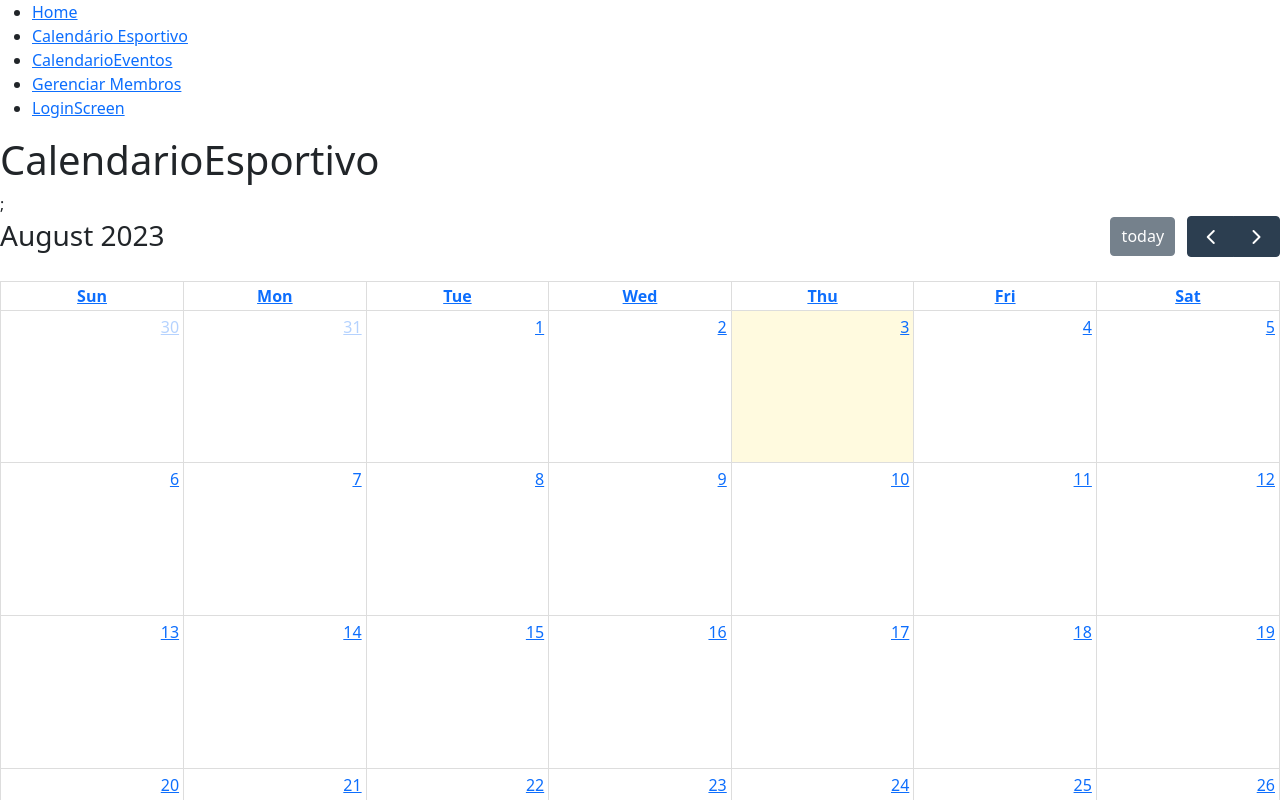
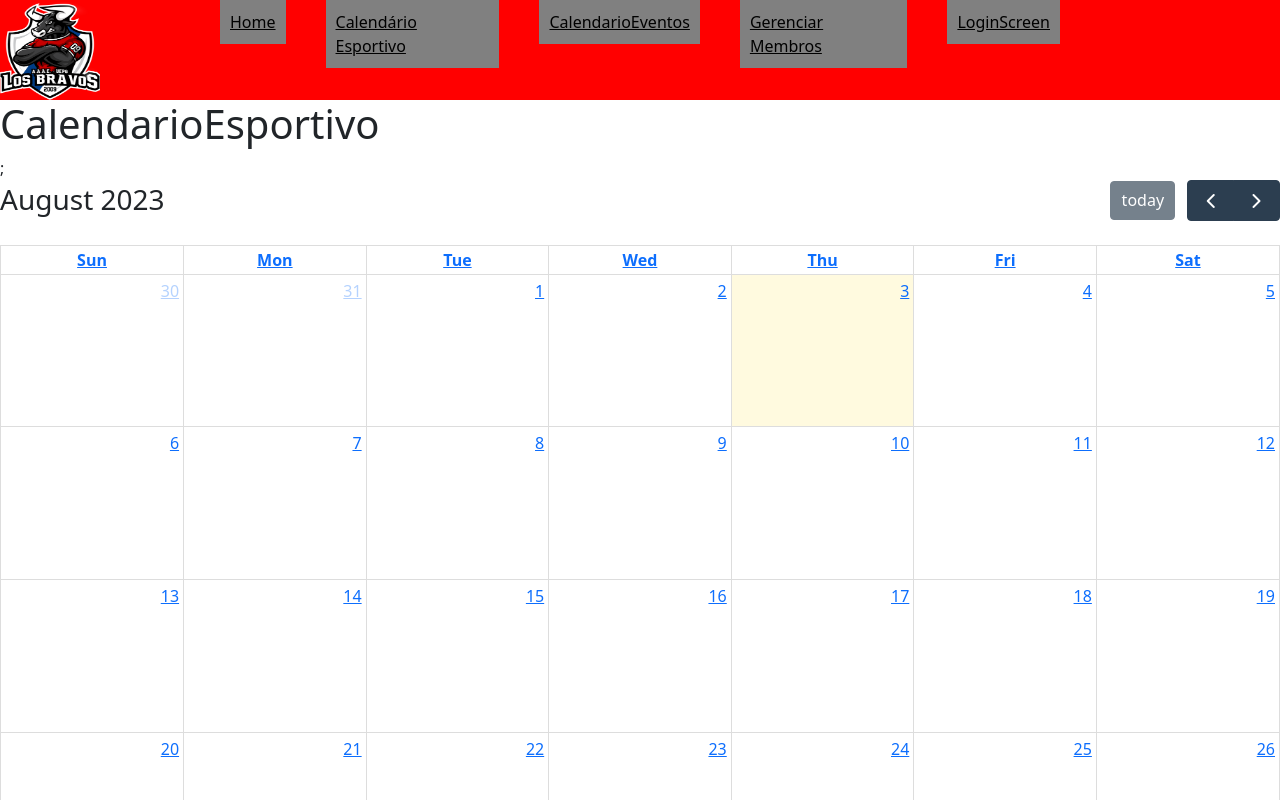
Before and after one commit to guiklos/SGLB, a React (Create React App) app: page /calendario-esportivo in a window 1280 px wide. Shown: the top 800 px of the page. Built offline with nearby package versions, Linux system fonts and the light colour scheme.

Commit message:
Style and event integration

```diff
--- a/src/components/EventCalendar.js
+++ b/src/components/EventCalendar.js
@@ -1,4 +1,8 @@
 import React from 'react'
+import { useEffect, useState } from "react";
+import { getDocs, collection, addDoc } from "firebase/firestore";
+import { db } from "../config/firebase";
+
 import FullCalendar from '@fullcalendar/react'
 import dayGridPlugin from '@fullcalendar/daygrid' // a plugin!
 import * as bootstrap from 'bootstrap'
@@ -9,6 +13,25 @@ export default class EventCalendar extends React.Component {
 
   render() {
 
+    // const [eventList, setEventList] = useState ([]);
+    // const colecaoDeMembrosRef = collection(db, "membro")
+
+    // useEffect(() => {
+    //   const getEventList = async () => {
+    //     //Ler o BD
+    //     try{
+    //       const data = await getDocs(colecaoDeMembrosRef)
+    //       const filteredData = data.docs.map((doc) => ({...doc.data(), id: doc.id}))
+    //       setEventList(filteredData)
+    //     } catch (err) {
+    //       console.error(err)
+    //     }
+
+    //   };
+    //   getEventList();
+    // }, [])
+
+
     let events =
       [
         {
@@ -18,7 +41,7 @@ export default class EventCalendar extends React.Component {
         },
         {
           title: 'Evento 2',
-          date: '2023-09-13',
+          date: '2023-09-14',
 
         }
         // other events here
@@ -44,8 +67,8 @@ export default class EventCalendar extends React.Component {
         // }}
         eventClick= {(info) => {
           alert('Event: ' + info.event.title);
-          alert('Coordinates: ' + info.jsEvent.pageX + ',' + info.jsEvent.pageY);
-          alert('View: ' + info.view.type);
+          //alert('Coordinates: ' + info.jsEvent.pageX + ',' + info.jsEvent.pageY);
+          //alert('View: ' + info.view.type);
         }}
 />
 </>
--- a/src/components/NavBar.js
+++ b/src/components/NavBar.js
@@ -1,27 +1,70 @@
 // Components/NavBar.js
 import { Link } from 'react-router-dom';
+import React from 'react';
+import logo from '../../src/Images/Logo Los Bravos 1.png'
 
 const NavBar = () => {
  return (
+   <>
+   <div style={{
+      backgroundColor: 'red',
+      display: 'flex',
+      flexDirection:'row',
+
+       justifyContent: "space-between",
+   }}>
+
+   {/* Logo */}
+   <div >
+      <img style={{
+         height: 100,
+         width: 100,
+         }}
+      src= {logo} alt= 'logo'/>
+   </div>
+
+   {/* NavBar */}
+   <div>
    <nav>
-       <ul>
-          <li>
-             <Link to="/">Home</Link>
+      <ul
+      style={{
+         listStyle:'none',
+         paddingLeft: 100,
+         paddingRight:200,
+         display: 'flex',
+         flexDirection:'row',
+
+         }}>
+         <div style={{paddingLeft: 20,paddingRight:20 }}>
+         <li style={{backgroundColor: 'grey', padding: 10}}>
+            <Link style={{color: 'black'}} to="/">Home</Link>
          </li>
-          <li>
-             <Link to="/calendario-esportivo">Calendário Esportivo</Link>
+         </div>
+         <div style={{paddingLeft: 20,paddingRight:20 }}>
+         <li style={{backgroundColor: 'grey', padding: 10}}>
+            <Link style={{color: 'black'}} to="/calendario-esportivo">Calendário Esportivo</Link>
          </li>
-          <li>
-             <Link to="/calendario-eventos">CalendarioEventos</Link>
+         </div>
+         <div style={{paddingLeft: 20,paddingRight:20 }}>
+         <li style={{backgroundColor: 'grey', padding: 10}}>
+            <Link style={{color: 'black'}} to="/calendario-eventos">CalendarioEventos</Link>
          </li>
-          <li>
-             <Link to="/gerenciar-membros">Gerenciar Membros</Link>
+         </div>
+         <div style={{paddingLeft: 20,paddingRight:20 }}>
+         <li style={{backgroundColor: 'grey', padding: 10}}>
+            <Link style={{color: 'black'}} to="/gerenciar-membros">Gerenciar Membros</Link>
          </li>
-          <li>
-             <Link to="/login-screen">LoginScreen</Link>
+         </div>
+         <div style={{paddingLeft: 20,paddingRight:20 }}>
+         <li style={{backgroundColor: 'grey', padding: 10}}>
+            <Link style={{color: 'black'}} to="/login-screen">LoginScreen</Link>
          </li>
+         </div>
       </ul>
 </nav>
+</div>
+ </div>
+ </>
  );
 };
 
--- a/src/pages/GerenciarMembros.js
+++ b/src/pages/GerenciarMembros.js
@@ -6,7 +6,7 @@ import { db } from "../config/firebase";
 
 function GerenciarMembros() {
 
-const [memberList, setMemberList] = useState ([]);
+  const [memberList, setMemberList] = useState ([]);
   const colecaoDeMembrosRef = collection(db, "membro")
 
   //Data do novo usuario
--- a/src/pages/Home.js
+++ b/src/pages/Home.js
@@ -1,5 +1,9 @@
 const Home = () => {
-    return <h1>Home</h1>;
+    return (
+      <div>
+        <h1>Home</h1>;
+      </div>
+    )
   };
 
   export default Home;
```
Also changed, not shown: src/Images/Logo Los Bravos 1.png (added). Lines whose indentation alone changed are shown as unchanged.
